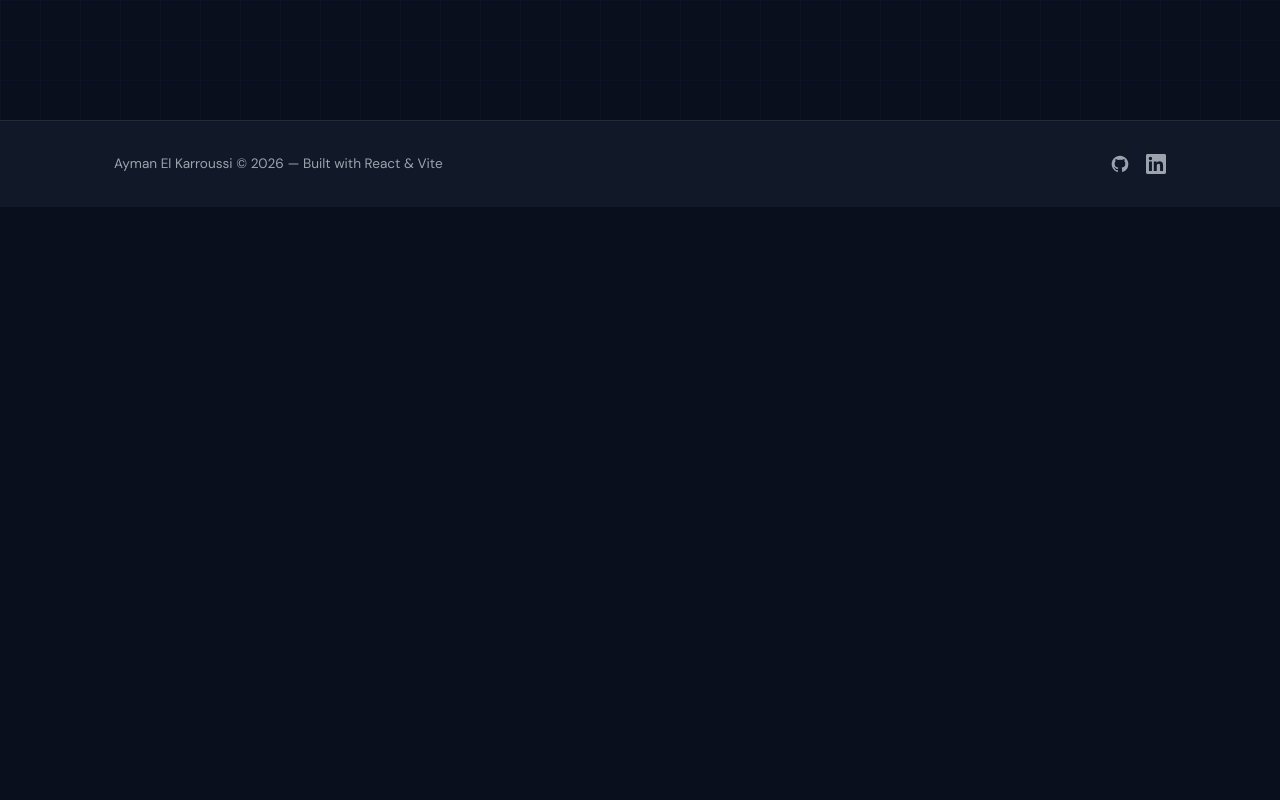
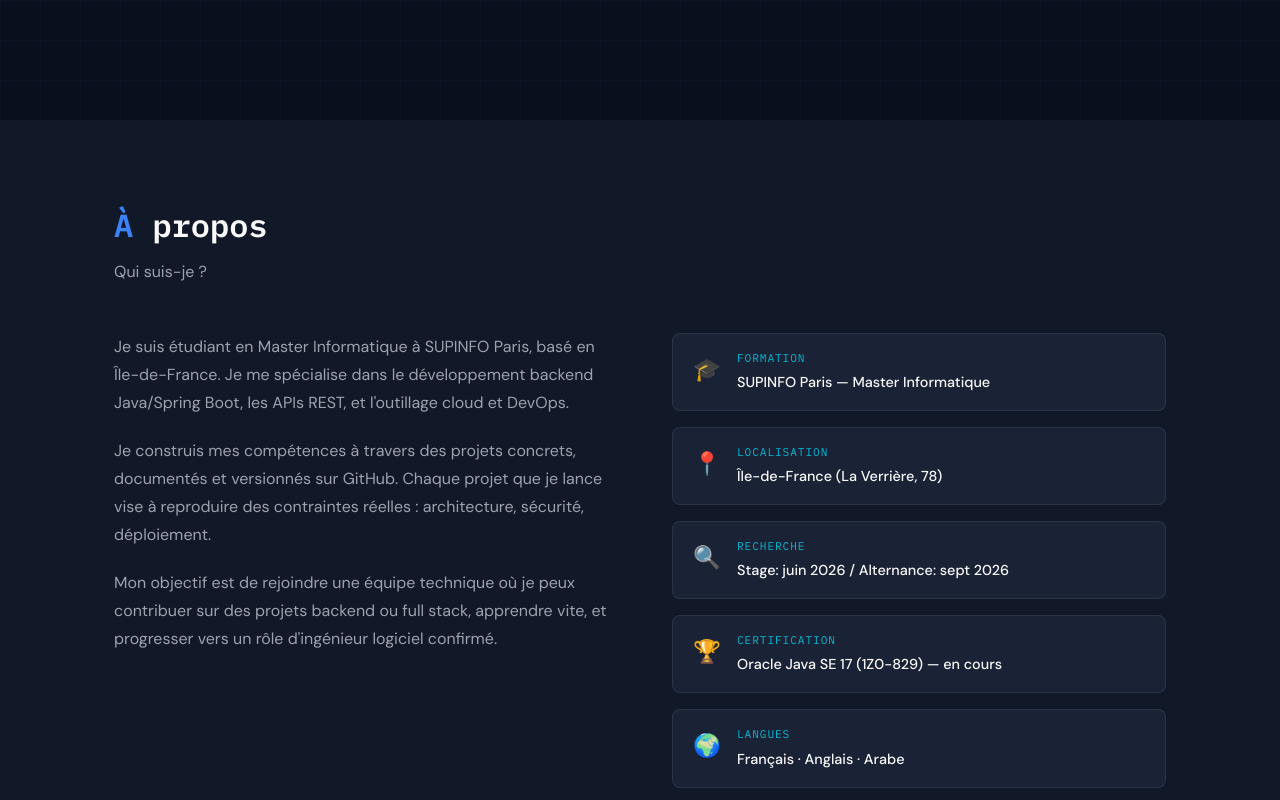
Before and after one commit to AymanMain/ayman-portfolio, a React (Vite) app: page / in a window 1280 px wide. Shown: the part 600-1400 px from the top of the page. Before the commit the page ends 807 px from the top, so only its background shows below. Built offline with nearby package versions, Linux system fonts and the light colour scheme.

Commit message:
feat(about): add about section with profile cards

```diff
--- a/src/sections/About.jsx
+++ b/src/sections/About.jsx
@@ -1,3 +1,53 @@
+import SectionTitle from '../components/SectionTitle'
+import styles from './About.module.css'
+
+const FACTS = [
+  { icon: '🎓', label: 'Formation', value: 'SUPINFO Paris — Master Informatique' },
+  { icon: '📍', label: 'Localisation', value: 'Île-de-France (La Verrière, 78)' },
+  { icon: '🔍', label: 'Recherche', value: 'Stage: juin 2026 / Alternance: sept 2026' },
+  { icon: '🏆', label: 'Certification', value: 'Oracle Java SE 17 (1Z0-829) — en cours' },
+  { icon: '🌍', label: 'Langues', value: 'Français · Anglais · Arabe' },
+]
+
 export default function About() {
-  return <section id="about"></section>
+  return (
+    <section id="about" className={`${styles.about} section-padding`} style={{ scrollMarginTop: '64px' }}>
+      <div className="container">
+        <SectionTitle><span>À</span> propos</SectionTitle>
+        <p className="section-subtitle">Qui suis-je ?</p>
+
+        <div className={styles.grid}>
+          <div className={styles.text}>
+            <p>
+              Je suis étudiant en Master Informatique à SUPINFO Paris, basé en Île-de-France.
+              Je me spécialise dans le développement backend Java/Spring Boot, les APIs REST,
+              et l'outillage cloud et DevOps.
+            </p>
+            <p>
+              Je construis mes compétences à travers des projets concrets, documentés et versionnés
+              sur GitHub. Chaque projet que je lance vise à reproduire des contraintes réelles :
+              architecture, sécurité, déploiement.
+            </p>
+            <p>
+              Mon objectif est de rejoindre une équipe technique où je peux contribuer sur des
+              projets backend ou full stack, apprendre vite, et progresser vers un rôle d'ingénieur
+              logiciel confirmé.
+            </p>
+          </div>
+
+          <div className={styles.facts}>
+            {FACTS.map(({ icon, label, value }) => (
+              <div key={label} className={styles.factCard}>
+                <span className={styles.factIcon}>{icon}</span>
+                <div>
+                  <p className={styles.factLabel}>{label}</p>
+                  <p className={styles.factValue}>{value}</p>
+                </div>
+              </div>
+            ))}
+          </div>
+        </div>
+      </div>
+    </section>
+  )
 }
--- /dev/null
+++ b/src/sections/About.module.css
@@ -0,0 +1,71 @@
+.about {
+  background: var(--color-surface);
+}
+
+.grid {
+  display: grid;
+  grid-template-columns: 1fr 1fr;
+  gap: 4rem;
+  align-items: start;
+}
+
+.text {
+  display: flex;
+  flex-direction: column;
+  gap: 1.25rem;
+}
+
+.text p {
+  color: var(--color-text-muted);
+  line-height: 1.75;
+  font-size: 1rem;
+}
+
+.facts {
+  display: flex;
+  flex-direction: column;
+  gap: 1rem;
+}
+
+.factCard {
+  display: flex;
+  align-items: flex-start;
+  gap: 1rem;
+  background: var(--color-surface-2);
+  border: 1px solid var(--color-border);
+  border-radius: var(--radius);
+  padding: 1rem 1.25rem;
+  transition: border-color 0.2s;
+}
+
+.factCard:hover {
+  border-color: var(--color-accent);
+}
+
+.factIcon {
+  font-size: 1.4rem;
+  flex-shrink: 0;
+  margin-top: 2px;
+}
+
+.factLabel {
+  font-family: var(--font-mono);
+  font-size: 0.7rem;
+  color: var(--color-accent-cyan);
+  text-transform: uppercase;
+  letter-spacing: 0.08em;
+  margin-bottom: 0.2rem;
+}
+
+.factValue {
+  font-size: 0.9rem;
+  color: var(--color-text);
+  font-weight: 500;
+}
+
+@media (max-width: 768px) {
+  .grid {
+    grid-template-columns: 1fr;
+    gap: 2.5rem;
+  }
+}
```
